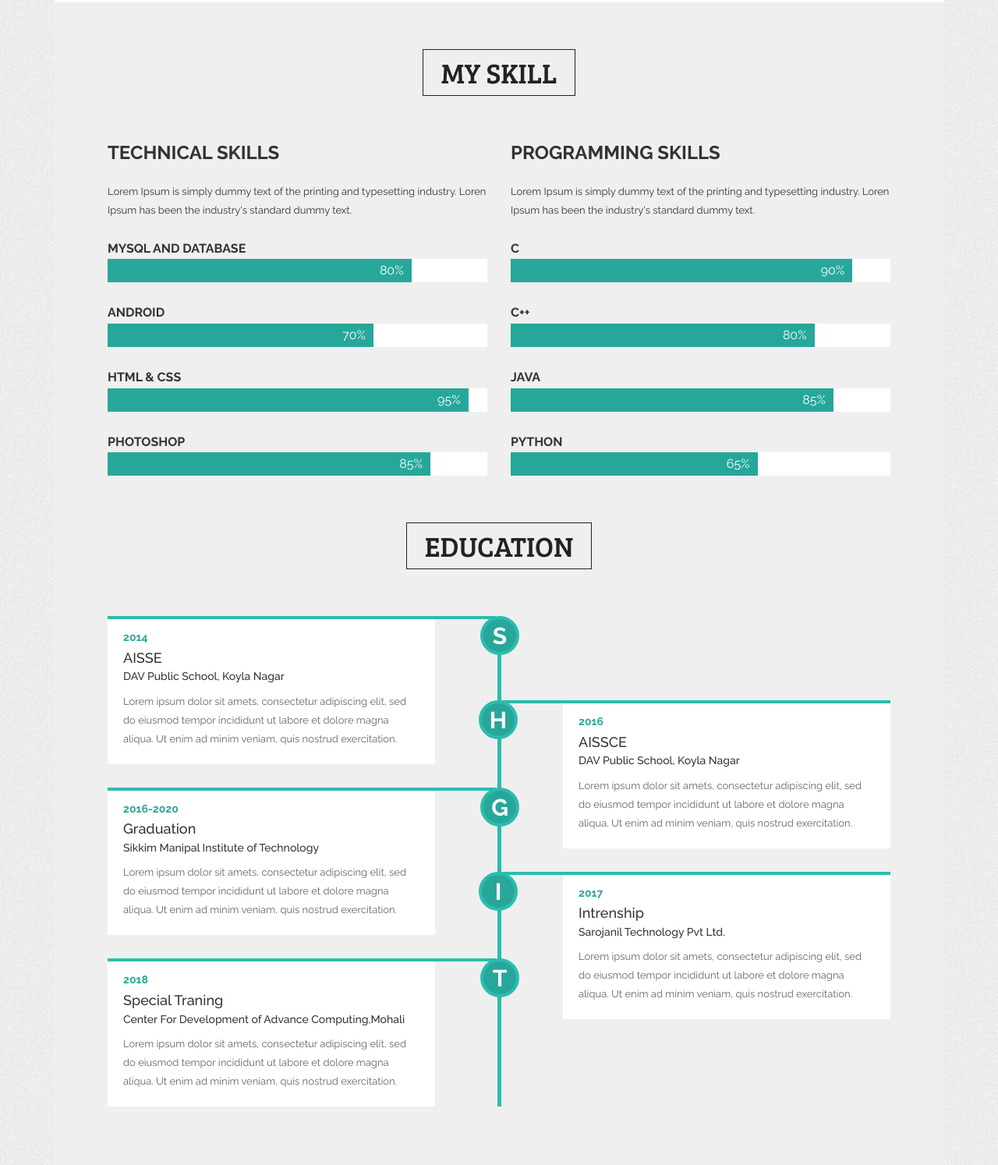
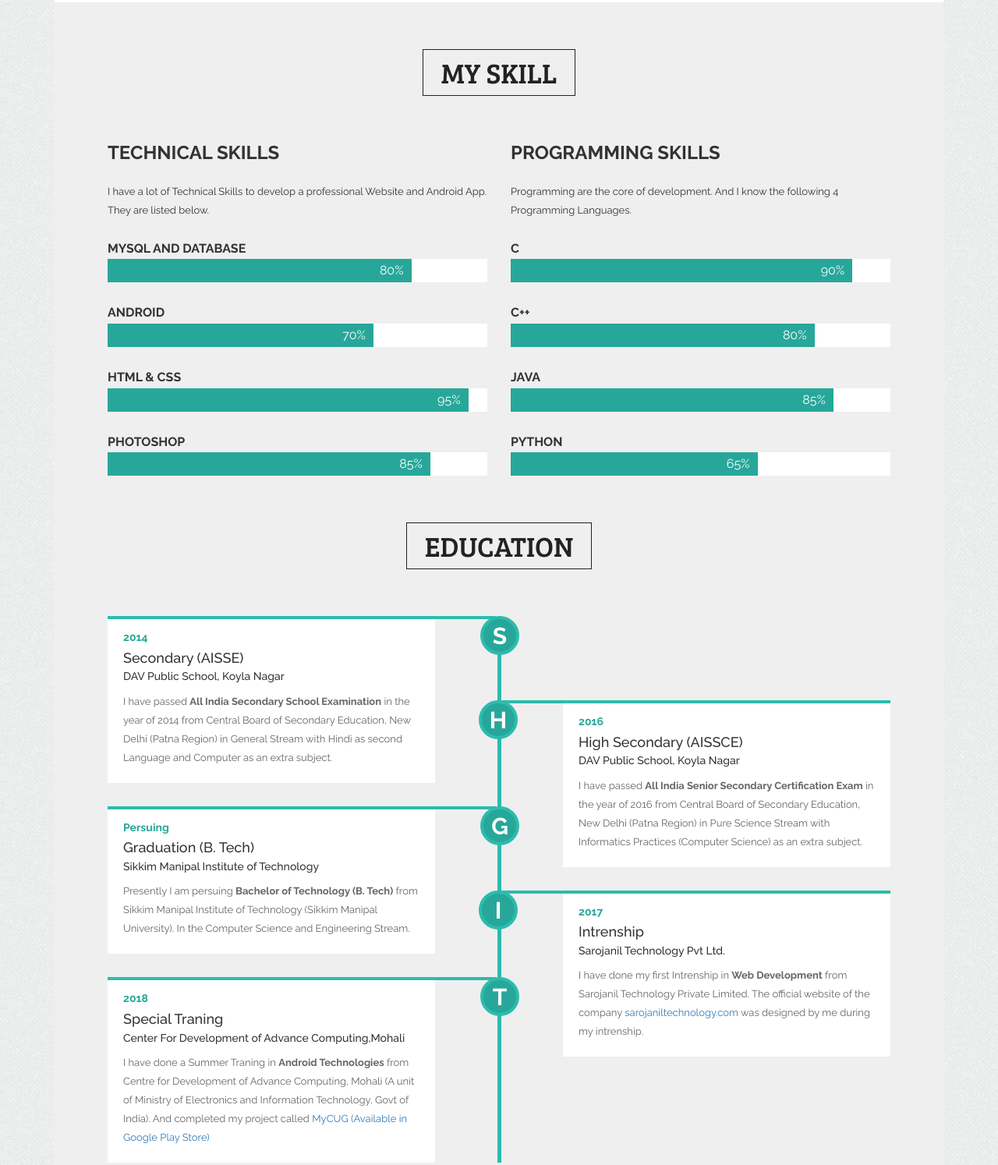
Before and after one commit to muksho/muksho.github.io, a plain HTML site: page index.html in a window 1280 px wide. Shown: the part 539-2033 px from the top of the page at 78% size. Drawn offline with nearby package versions, Linux system fonts and the light colour scheme; some packages are replaced by stand-ins of ours; files that its build step writes are made by us from their sources; a script that the page names is missing.

Commit message:
Updated Content

```diff
--- a/index.html
+++ b/index.html
@@ -6,7 +6,7 @@
         <meta name="viewport" content="width=device-width, initial-scale=1">
         <link rel="icon" href="img/fav-icon.png" type="image/x-icon" />
         <!-- The above 3 meta tags *must* come first in the head; any other head content must come *after* these tags -->
-        <title>Muksho  || Shouvik</title>
+        <title>Muksho  || Shouvik Mukherjee</title>
 
         <!-- Icon css link -->
         <link href="vendors/material-icon/css/materialdesignicons.min.css" rel="stylesheet">
@@ -28,7 +28,7 @@
             </div>
         </div>
 
-        <!--================ Frist hader Area =================-->
+        <!--================ Frist header Area =================-->
         <header class="header_area">
             <div class="container">
                 <nav class="navbar navbar-default">
@@ -74,7 +74,7 @@
                             <div class="row person_details">
                                 <h3>Hi I'm <span>Shouvik Mukherjee</span></h3>
                                 <h4>Web Developer and Android Developer</h4>
-                                <p style="padding-bottom: 55px;">My name is Shouvik Mukherjee. I am 21 years old. Lorem ipsum dolor sit amet, consectetur ascing elits, sed do eiusmod tempor incidunt ut labore et dolore mafgna aliqua. Ut enim ad mini vniam quis nerci, tation ullamco laboris nisi ut aliquip ex ea commodo consequat. Duis autes irure dolor in reprehenderit in etrs voluptate velit esse cillum dolore eu fugiat nulla pariatur. The standard chunk of Lorem Ipsum used since the 1500s is reproduced below for those interested.</p>
+                                <p style="padding-bottom: 55px;">My name is Shouvik Mukherjee (MUKSHO). I am a student of Batchiler of Technology in the discipline of Computer Science and Technology (2016-2020 batch) from Sikkim Manipal University(A part of the Manipal Educational Group). Web Development, Android Development and Desktop Application are the fiels of my interest. I also works for Photoshop design. I am a supporter of Open Source and Free Software (FOSS) and like to use Linux. </p>
 
                                 <center>
 	                                <ul class="social_icon">
@@ -98,7 +98,7 @@
                         <div class="col-md-6 wow fadeInUp animated">
                             <div class="skill_text">
                                 <h4>Technical Skills</h4>
-                                <p>Lorem Ipsum is simply dummy text of the printing and typesetting industry. Loren Ipsum has been the industry's standard dummy text.</p>
+                                <p>I have a lot of Technical Skills to develop a professional Website and Android App. They are listed below.</p>
                             </div>
                             <div class="skill_item_inner">
                                 <div class="single_skill">
@@ -138,7 +138,7 @@
                         <div class="col-md-6 wow fadeInUp animated">
                             <div class="skill_text">
                                 <h4>Programming Skills</h4>
-                                <p>Lorem Ipsum is simply dummy text of the printing and typesetting industry. Loren Ipsum has been the industry's standard dummy text.</p>
+                                <p>Programming are the core of development. And I know the following 4 Programming Languages.</p>
                             </div>
                             <div class="skill_item_inner">
                                 <div class="single_skill">
@@ -184,33 +184,33 @@
                     <div class="education_inner_area">
                         <div class="education_item wow fadeInUp animated" data-line="S">
                             <h6>2014</h6>
-                            <a href="#"><h4>AISSE</h4></a>
+                            <a href="#"><h4>Secondary (AISSE)</h4></a>
                             <h5>DAV Public School, Koyla Nagar</h5>
-                            <p>Lorem ipsum dolor sit amets, consectetur adipiscing elit, sed do eiusmod tempor incididunt ut labore et dolore magna aliqua. Ut enim ad minim veniam, quis nostrud exercitation.</p>
+                            <p>I have passed <b>All India Secondary School Examination</b> in the year of 2014 from Central Board of Secondary Education, New Delhi (Patna Region) in General Stream with Hindi as second Language and Computer as an extra subject.</p>
                         </div>
                         <div class="education_item wow fadeInUp animated" data-line="H">
                             <h6>2016</h6>
-                            <a href="#"><h4>AISSCE</h4></a>
+                            <a href="#"><h4>High Secondary (AISSCE)</h4></a>
                             <h5>DAV Public School, Koyla Nagar</h5>
-                            <p>Lorem ipsum dolor sit amets, consectetur adipiscing elit, sed do eiusmod tempor incididunt ut labore et dolore magna aliqua. Ut enim ad minim veniam, quis nostrud exercitation.</p>
+                            <p>I have passed <b>All India Senior Secondary Certification Exam</b> in the year of 2016 from Central Board of Secondary Education, New Delhi (Patna Region) in Pure Science Stream with Informatics Practices (Computer Science) as an extra subject.</p>
                         </div>
                         <div class="education_item wow fadeInUp animated" data-line="G">
-                            <h6>2016-2020</h6>
-                            <a href="#"><h4>Graduation</h4></a>
+                            <h6>Persuing</h6>
+                            <a href="#"><h4>Graduation (B. Tech)</h4></a>
                             <h5>Sikkim Manipal Institute of Technology</h5>
-                            <p>Lorem ipsum dolor sit amets, consectetur adipiscing elit, sed do eiusmod tempor incididunt ut labore et dolore magna aliqua. Ut enim ad minim veniam, quis nostrud exercitation.</p>
+                            <p>Presently I am persuing <b>Bachelor of Technology (B. Tech)</b> from Sikkim Manipal Institute of Technology (Sikkim Manipal University). In the Computer Science and Engineering Stream.</p>
                         </div>
                          <div class="education_item wow fadeInUp animated" data-line="I">
                             <h6>2017</h6>
                             <a href="#"><h4>Intrenship</h4></a>
                             <h5>Sarojanil Technology Pvt Ltd.</h5>
-                            <p>Lorem ipsum dolor sit amets, consectetur adipiscing elit, sed do eiusmod tempor incididunt ut labore et dolore magna aliqua. Ut enim ad minim veniam, quis nostrud exercitation.</p>
+                            <p>I have done my first Intrenship in <b>Web Development</b> from Sarojanil Technology Private Limited. The official website of the company <a href="http://www.sarojaniltechnology.com/"  target="_blank">sarojaniltechnology.com</a> was designed by me during my intrenship.</p>
                         </div>
                         <div class="education_item wow fadeInUp animated" data-line="T">
                             <h6>2018</h6>
                             <a href="#"><h4>Special Traning</h4></a>
                             <h5>Center For Development of Advance Computing,Mohali</h5>
-                            <p>Lorem ipsum dolor sit amets, consectetur adipiscing elit, sed do eiusmod tempor incididunt ut labore et dolore magna aliqua. Ut enim ad minim veniam, quis nostrud exercitation.</p>
+                            <p>I have done a Summer Traning in <b>Android Technologies</b> from Centre for Development of Advance Computing, Mohali (A unit of Ministry of Electronics and Information Technology, Govt of India). And completed my project called <a href="https://play.google.com/store/apps/details?id=com.muksho.hi.mycug" target="_blank"> MyCUG (Available in Google Play Store)</a></p>
                         </div>
                     </div>
                 </section>
```
